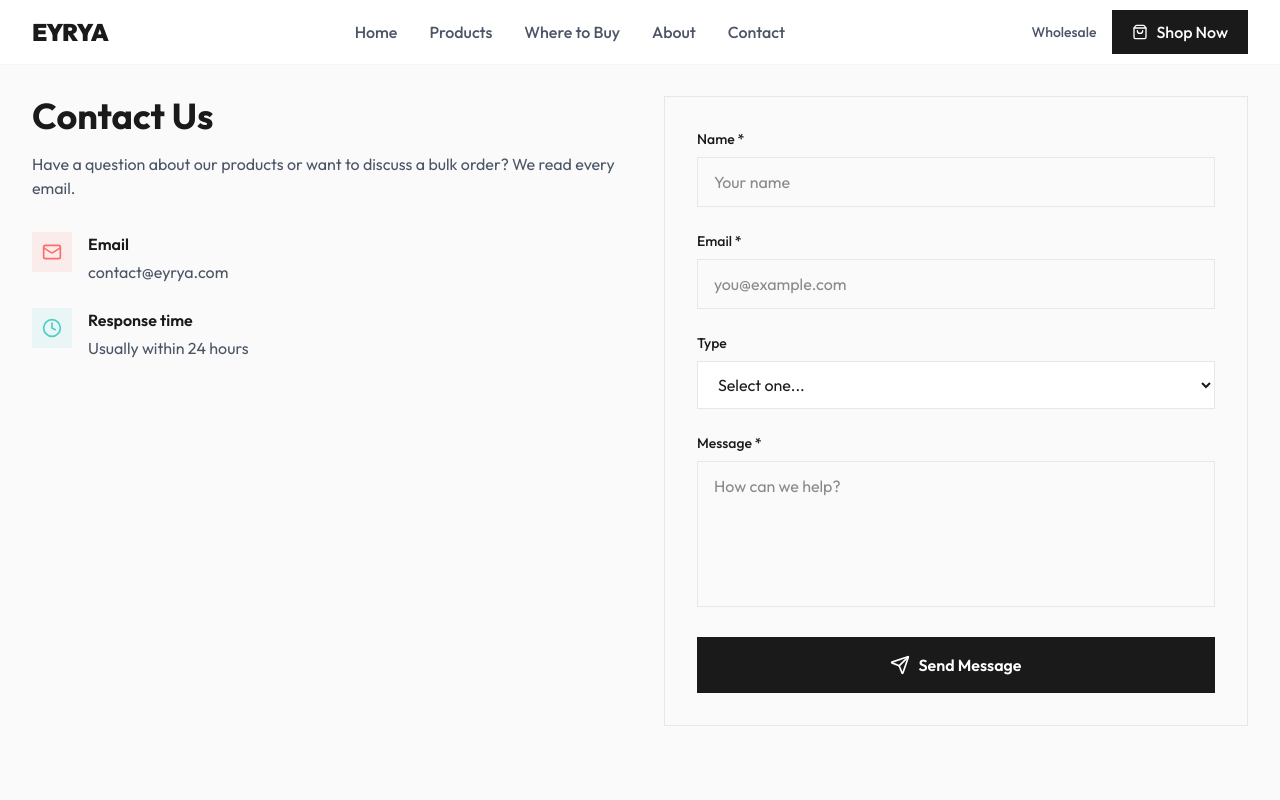
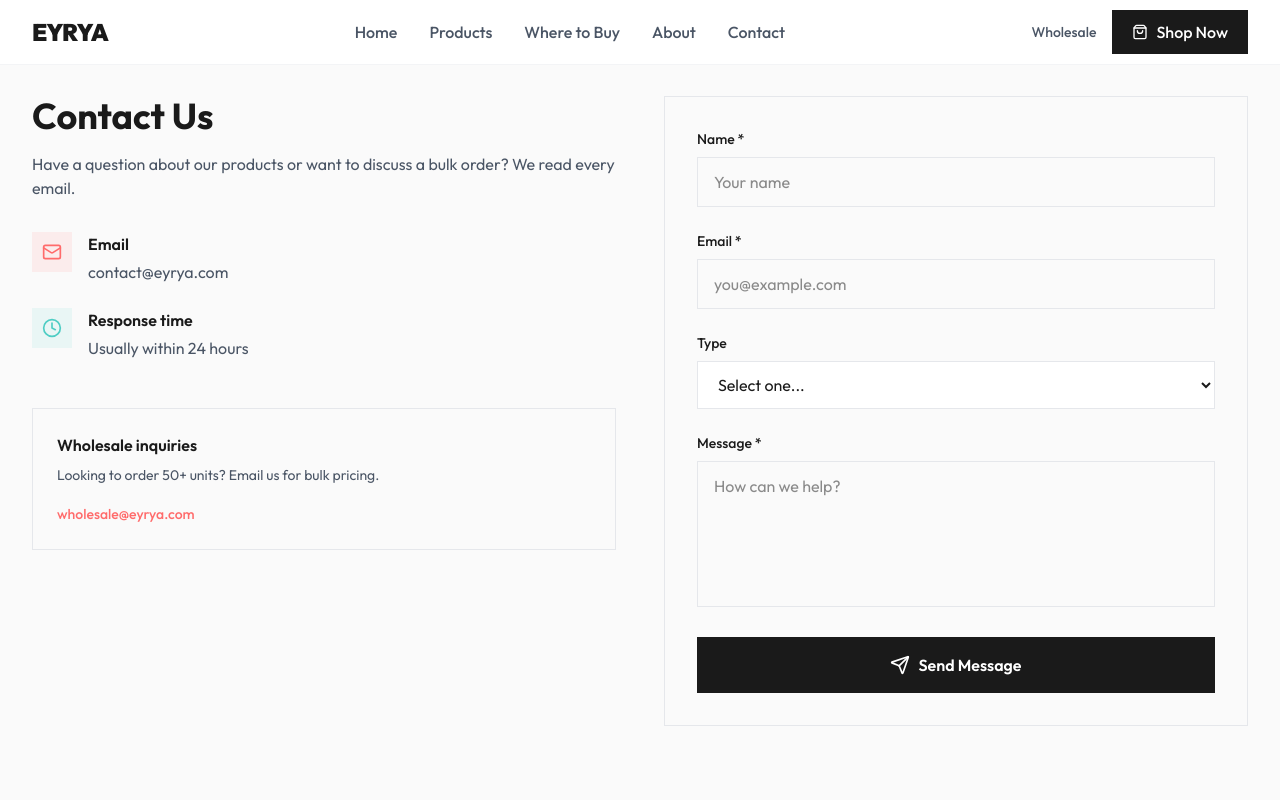
Before and after one commit to isoroc/eyrya-website, a Next.js app: page /contact in a window 1280 px wide. Shown: the top 800 px of the page. Built offline with nearby package versions, Linux system fonts and the light colour scheme.

Commit message:
1
Wholesale 区块

```diff
--- a/app/contact/page.tsx
+++ b/app/contact/page.tsx
@@ -75,7 +75,18 @@ export default function ContactPage() {
               </div>
             </div>
 
-
+            <div className="mt-12 p-6 bg-[#fafafa] border border-gray-200">
+              <h3 className="font-semibold text-[#1a1a1a] mb-2">Wholesale inquiries</h3>
+              <p className="text-gray-600 text-sm mb-4">
+                Looking to order 50+ units? Email us for bulk pricing.
+              </p>
+              <a
+                href="mailto:wholesale@eyrya.com"
+                className="text-[#FF6B6B] hover:underline text-sm font-medium"
+              >
+                wholesale@eyrya.com
+              </a>
+            </div>
           </div>
 
           <div className="bg-[#fafafa] border border-gray-200 p-8">
```
